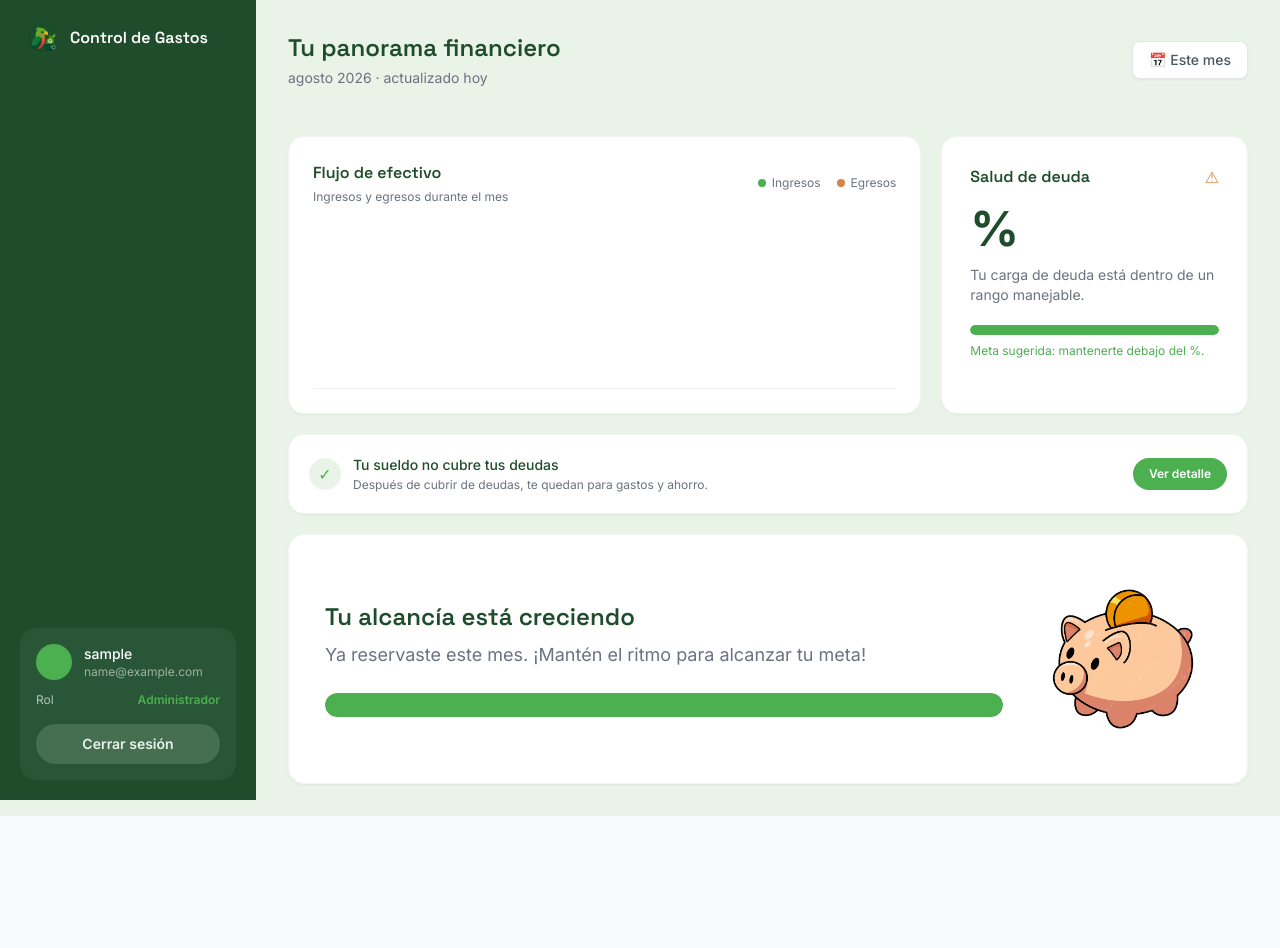
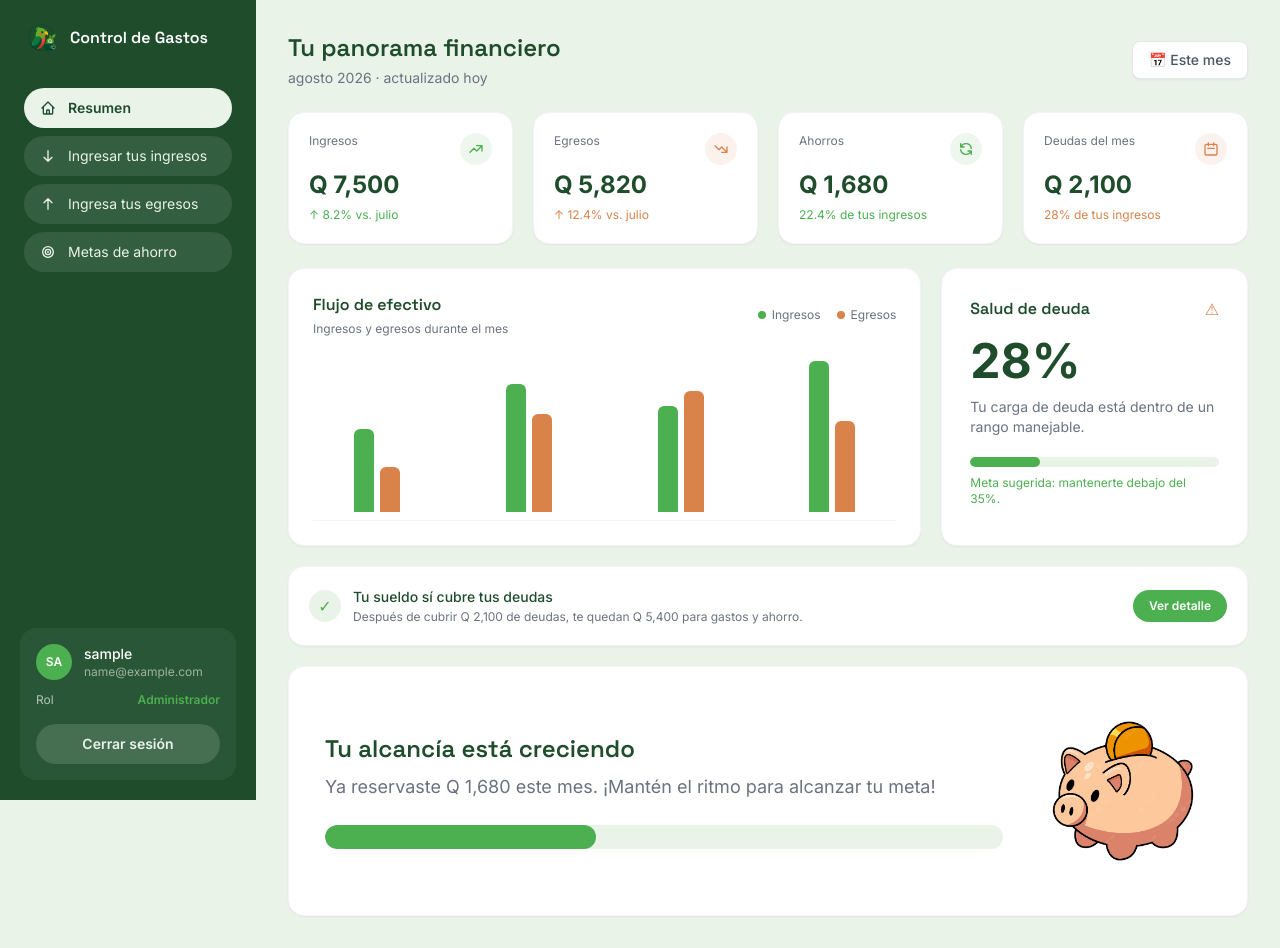
Before and after one commit to Jambrocio-2025444/Control-gastos-final, an Angular app in the folder Control-Gastos/frontend/: page /dashboard in a window 1280 px wide. Before the commit the page ends 816 px from the top, so only its background shows below. Built offline with nearby package versions, Linux system fonts and the light colour scheme; sample sign-in values are in the browser's storage.

Commit message:
fix: se corrige un error

```diff
--- a/Control-Gastos/frontend/src/app/features/auth/pages/dashboard/dashboard.component.ts
+++ b/Control-Gastos/frontend/src/app/features/auth/pages/dashboard/dashboard.component.ts
@@ -1,6 +1,20 @@
 import { Component, OnInit, inject } from '@angular/core';
 import { AuthService } from '../../../../core/services/auth.service';
 import { User } from '../../../../core/models/user.model';
+
+interface KpiCard {
+  label: string;
+  value: string;
+  change: string;
+  trend: 'up' | 'down';
+  iconType: 'trending-up' | 'trending-down' | 'refresh' | 'calendar';
+}
+
+interface CashFlowWeek {
+  label: string;
+  ingresos: number;
+  egresos: number;
+}
 
 @Component({
   selector: 'app-dashboard',
@@ -12,25 +26,38 @@ export class DashboardComponent implements OnInit {
   private authService = inject(AuthService);
 
   currentUser: User | null = null;
-  sessionTimestamp = new Date();
 
-  roadmap = [
-    {
-      code: 'M-01',
-      title: 'Registro de transacciones',
-      description: 'Crea y administra tus ingresos y gastos con categorías, montos y notas.',
-    },
-    {
-      code: 'M-02',
-      title: 'Reportes y estadísticas',
-      description: 'Visualiza gráficas y resúmenes de tus finanzas por mes, categoría y más.',
-    },
-    {
-      code: 'M-03',
-      title: 'Alertas y presupuestos',
-      description: 'Define presupuestos y recibe notificaciones cuando te acerques al límite.',
-    },
+navItems = [
+  { label: 'Resumen', icon: 'home', active: true },
+  { label: 'Ingresar tus ingresos', icon: 'arrow-down', active: false },
+  { label: 'Ingresa tus egresos', icon: 'arrow-up', active: false },
+  { label: 'Metas de ahorro', icon: 'target', active: false },
+];
+
+kpis: KpiCard[] = [
+  { label: 'Ingresos', value: 'Q 7,500', change: '↑ 8.2% vs. julio', trend: 'up', iconType: 'trending-up' },
+  { label: 'Egresos', value: 'Q 5,820', change: '↑ 12.4% vs. julio', trend: 'down', iconType: 'trending-down' },
+  { label: 'Ahorros', value: 'Q 1,680', change: '22.4% de tus ingresos', trend: 'up', iconType: 'refresh' },
+  { label: 'Deudas del mes', value: 'Q 2,100', change: '28% de tus ingresos', trend: 'down', iconType: 'calendar' },
+];
+
+  cashFlow: CashFlowWeek[] = [
+    { label: 'Sem 1', ingresos: 55, egresos: 30 },
+    { label: 'Sem 2', ingresos: 85, egresos: 65 },
+    { label: 'Sem 3', ingresos: 70, egresos: 80 },
+    { label: 'Sem 4', ingresos: 100, egresos: 60 },
   ];
+
+  debtHealthPercent = 28;
+  debtHealthGoal = 35;
+
+  salaryCoversDebt = true;
+  remainingAfterDebt = 'Q 5,400';
+  debtTotal = 'Q 2,100';
+
+  savingsAmount = 'Q 1,680';
+  savingsProgressPercent = 40;
+
 
   ngOnInit(): void {
     this.currentUser = this.authService.getCurrentUser();
@@ -40,6 +67,11 @@ export class DashboardComponent implements OnInit {
     return this.currentUser?.role === 'admin' ? 'Administrador' : 'Usuario';
   }
 
+  get userInitials(): string {
+    const name = this.currentUser?.username ?? '';
+    return name.slice(0, 2).toUpperCase();
+  }
+
   logout(): void {
     this.authService.logout();
   }
```
